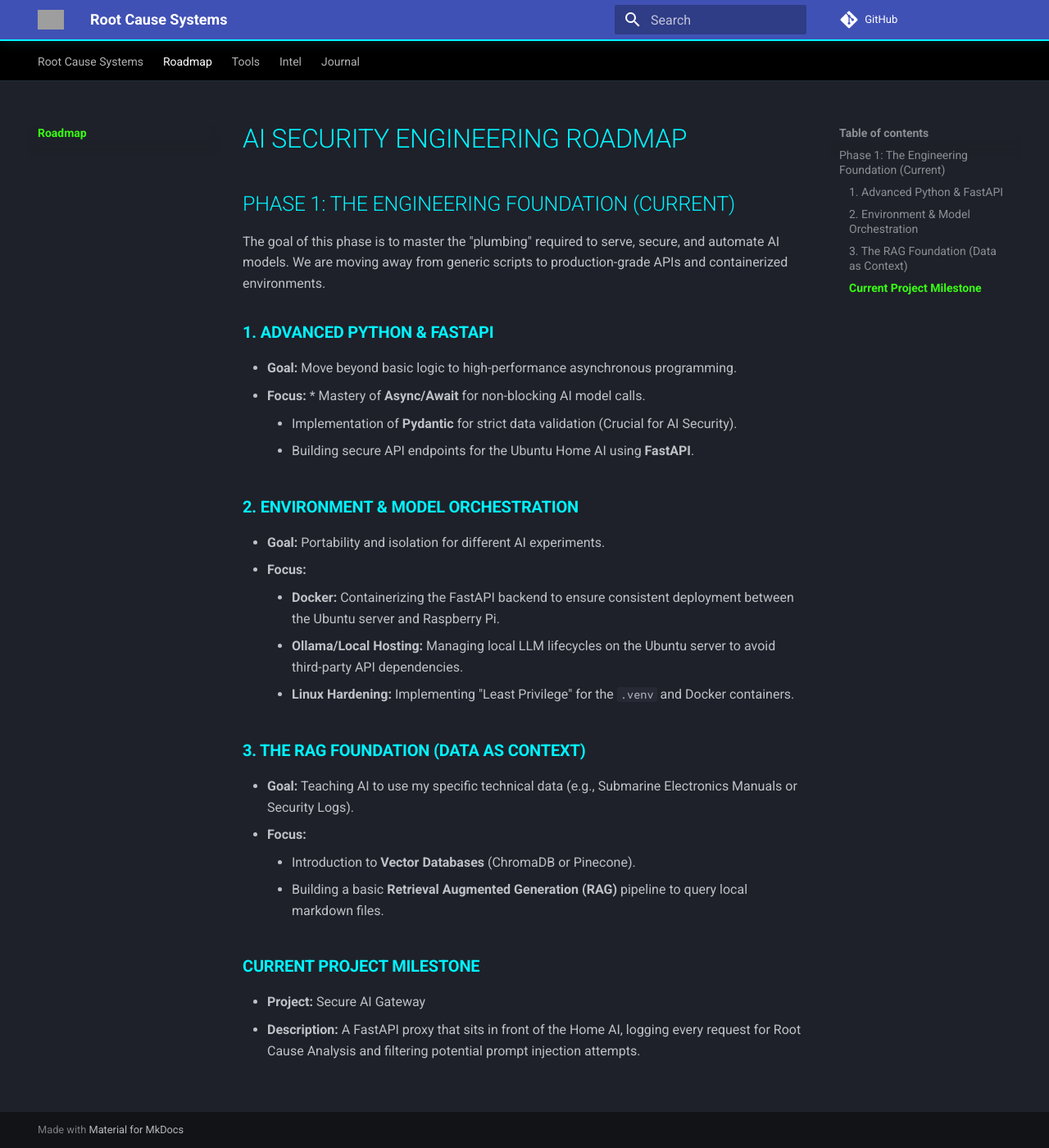
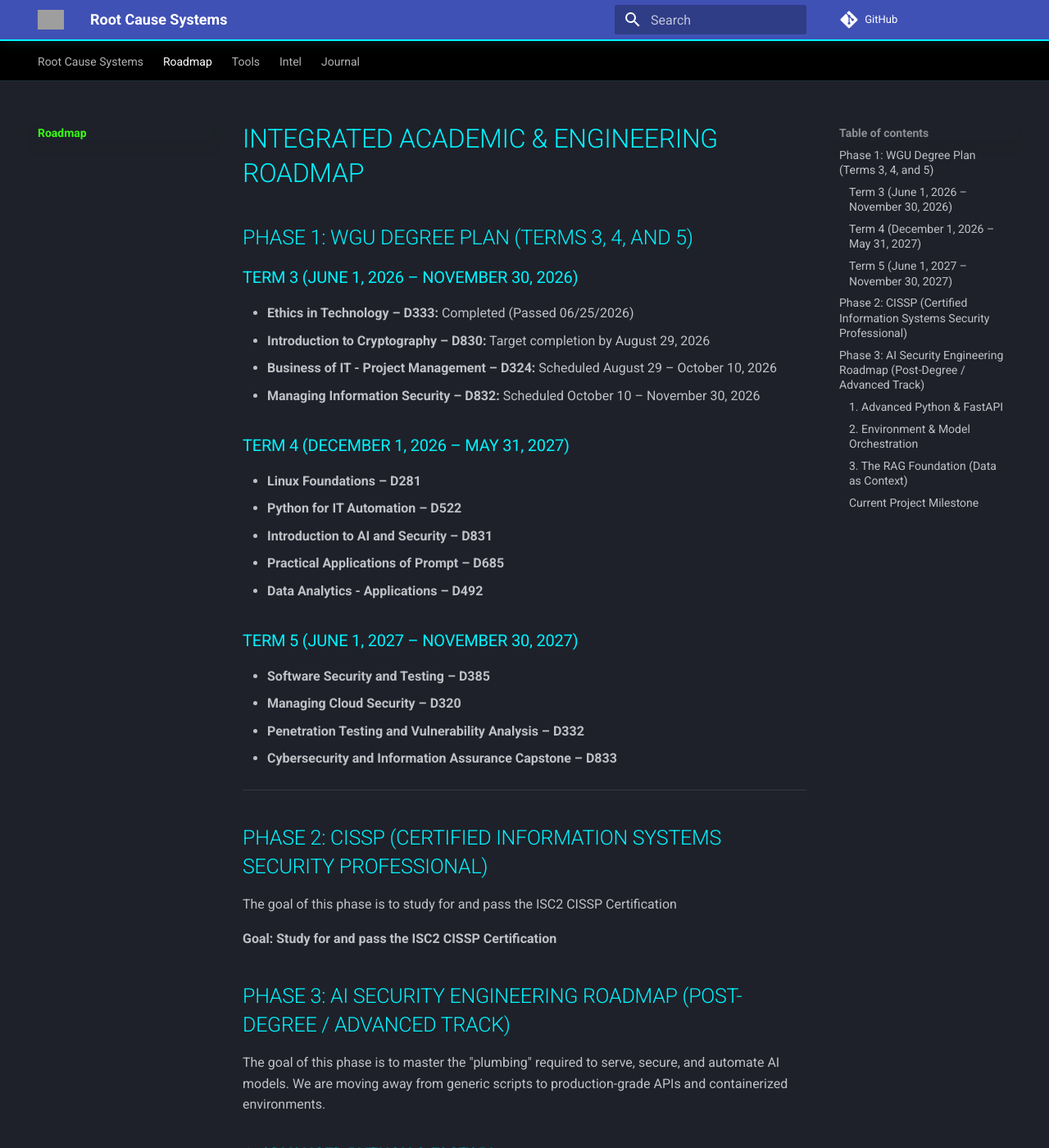
Before and after one commit to RootCauseSystems/website, an MkDocs documentation site: the page built from docs/roadmap.md, in a window 1280 px wide and 1400 px high. Shown: the whole window at 82% size. Built offline with MkDocs 1.6.1 and Material for MkDocs 9.7.7, drawn with Linux system fonts in a browser that asks for light colours; comment, search, counter and statistics services are not loaded; some of the changed text lies outside the part shown; grey boxes are pictures that could not be loaded.

Commit message:
Updated roadmap to include WGU degree plan and CISSP cert.

```diff
--- a/docs/roadmap.md
+++ b/docs/roadmap.md
@@ -1,12 +1,41 @@
-# AI Security Engineering Roadmap
+# Integrated Academic & Engineering Roadmap
 
-## Phase 1: The Engineering Foundation (Current)
+## Phase 1: WGU Degree Plan (Terms 3, 4, and 5)
+
+### Term 3 (June 1, 2026 – November 30, 2026)
+* **Ethics in Technology – D333:** Completed (Passed 06/25/2026)
+* **Introduction to Cryptography – D830:** Target completion by August 29, 2026
+* **Business of IT - Project Management – D324:** Scheduled August 29 – October 10, 2026
+* **Managing Information Security – D832:** Scheduled October 10 – November 30, 2026
+
+### Term 4 (December 1, 2026 – May 31, 2027)
+* **Linux Foundations – D281**
+* **Python for IT Automation – D522**
+* **Introduction to AI and Security – D831**
+* **Practical Applications of Prompt – D685**
+* **Data Analytics - Applications – D492**
+
+### Term 5 (June 1, 2027 – November 30, 2027)
+* **Software Security and Testing – D385**
+* **Managing Cloud Security – D320**
+* **Penetration Testing and Vulnerability Analysis – D332**
+* **Cybersecurity and Information Assurance Capstone – D833**
+
+---
+## Phase 2: CISSP (Certified Information Systems Security Professional)
+
+The goal of this phase is to study for and pass the ISC2 CISSP Certification
+
+**Goal:** **Study for and pass the ISC2 CISSP Certification**
+
+## Phase 3: AI Security Engineering Roadmap (Post-Degree / Advanced Track)
 
 The goal of this phase is to master the "plumbing" required to serve, secure, and automate AI models. We are moving away from generic scripts to production-grade APIs and containerized environments.
 
 ### **1. Advanced Python & FastAPI**
 * **Goal:** Move beyond basic logic to high-performance asynchronous programming.
-* **Focus:** * Mastery of **Async/Await** for non-blocking AI model calls.
+* **Focus:**
+    * Mastery of **Async/Await** for non-blocking AI model calls.
     * Implementation of **Pydantic** for strict data validation (Crucial for AI Security).
     * Building secure API endpoints for the Ubuntu Home AI using **FastAPI**.
 
@@ -18,7 +47,7 @@ The goal of this phase is to master the "plumbing" required to serve, secure, an
     * **Linux Hardening:** Implementing "Least Privilege" for the `.venv` and Docker containers.
 
 ### **3. The RAG Foundation (Data as Context)**
-* **Goal:** Teaching AI to use my specific technical data (e.g., Submarine Electronics Manuals or Security Logs).
+* **Goal:** Teaching AI to use specific technical data (e.g., Submarine Electronics Manuals or Security Logs).
 * **Focus:**
     * Introduction to **Vector Databases** (ChromaDB or Pinecone).
     * Building a basic **Retrieval Augmented Generation (RAG)** pipeline to query local markdown files.
```
